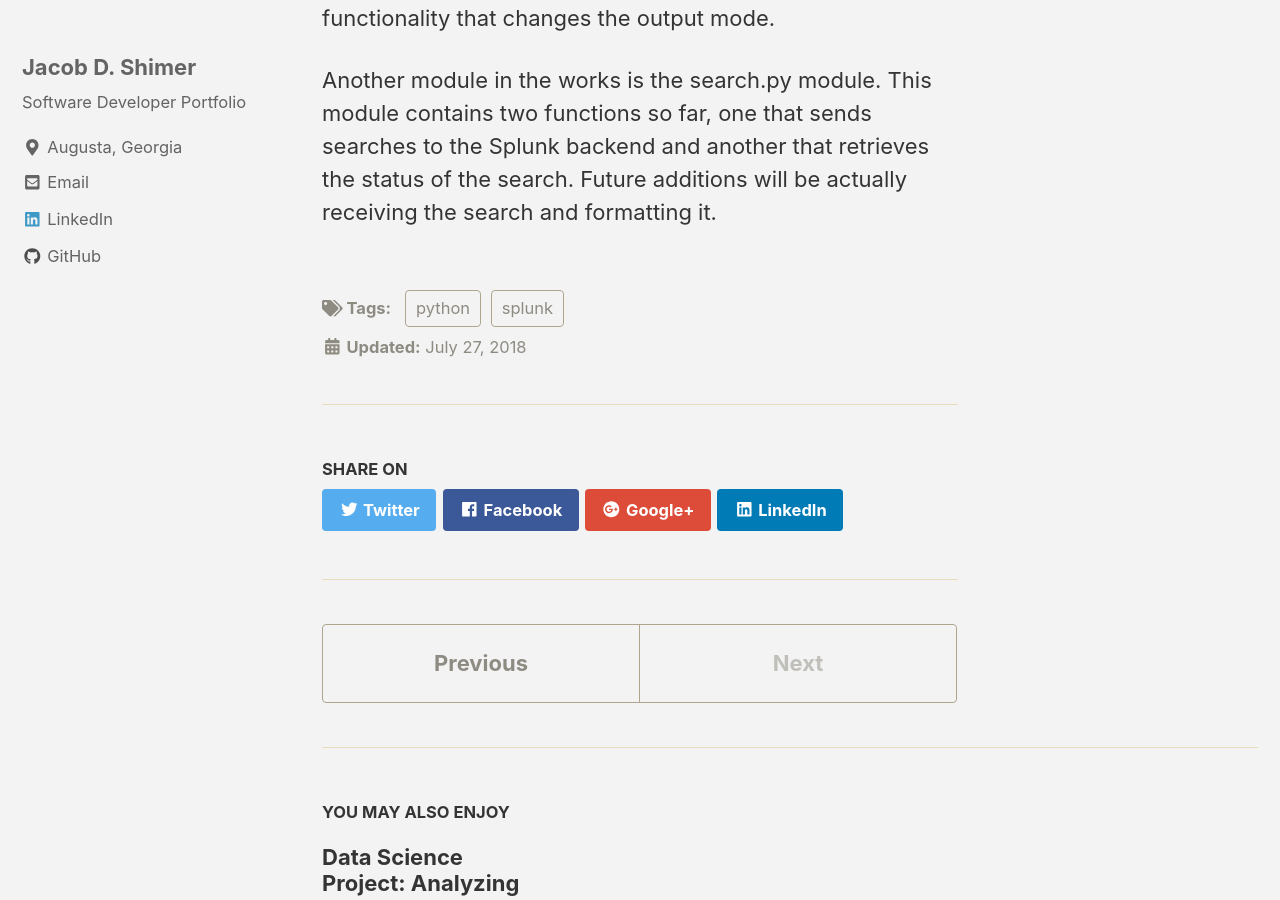
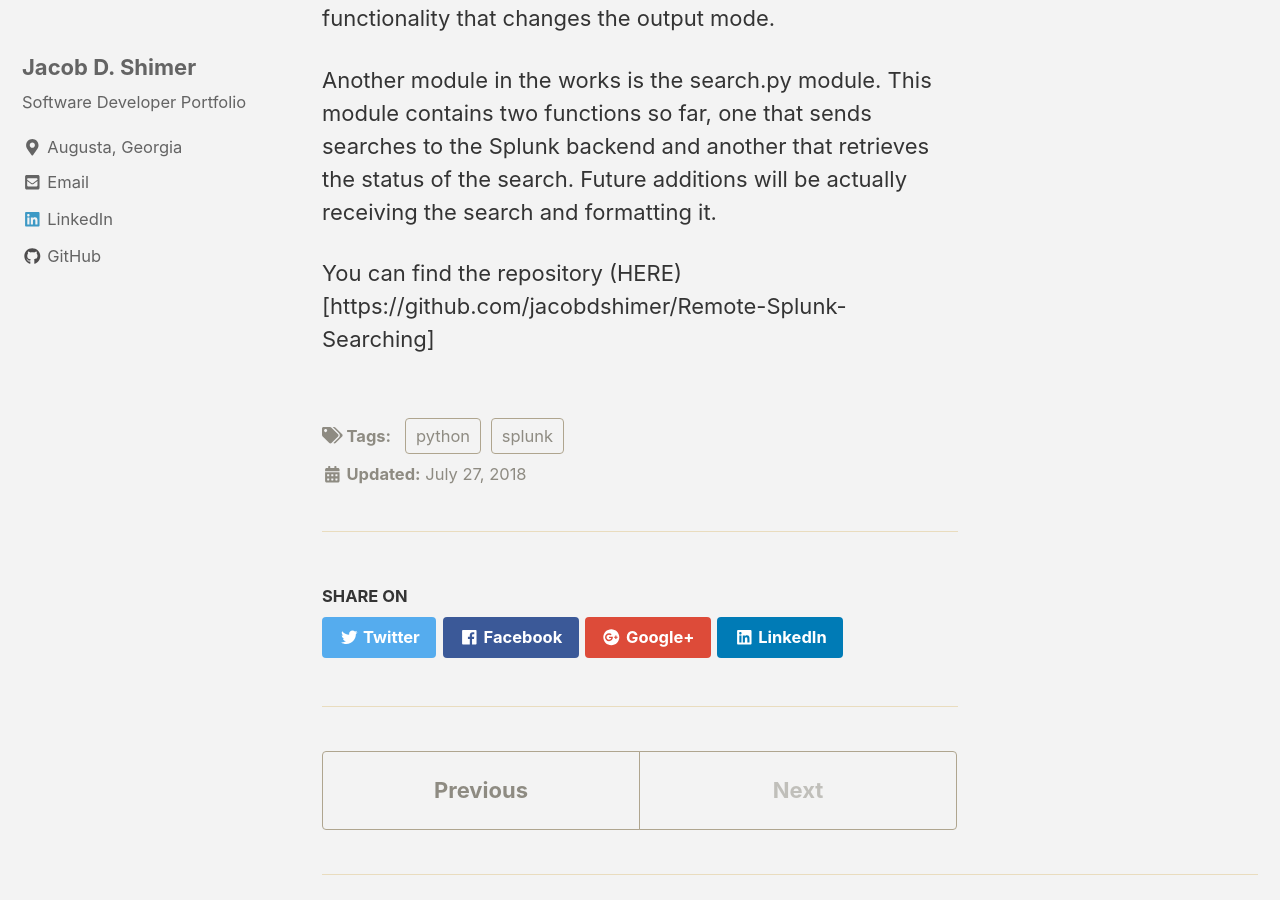
Before and after one commit to jacobdshimer/jacobdshimer.github.io, a Jekyll site: the page built from _posts/2018-07-27-Headless-Splunk.md, in a window 1280 px wide and 900 px high, scrolled down 1280 px. Built offline with Jekyll 4.4.1, drawn with Linux system fonts in a browser that asks for light colours; nearby versions of some CDN libraries.

Commit message:
Added Repository Link

```diff
--- a/_posts/2018-07-27-Headless-Splunk.md
+++ b/_posts/2018-07-27-Headless-Splunk.md
@@ -28,3 +28,5 @@ Another module in the works is the search.py module.  This module contains two
 functions so far, one that sends searches to the Splunk backend and another that
 retrieves the status of the search.  Future additions will be actually receiving
 the search and formatting it.
+
+You can find the repository (HERE)[https://github.com/jacobdshimer/Remote-Splunk-Searching]
```
